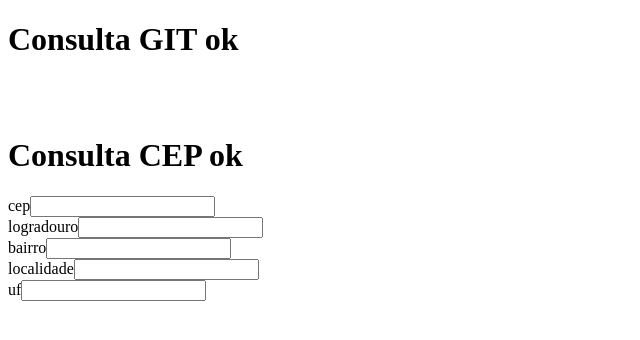
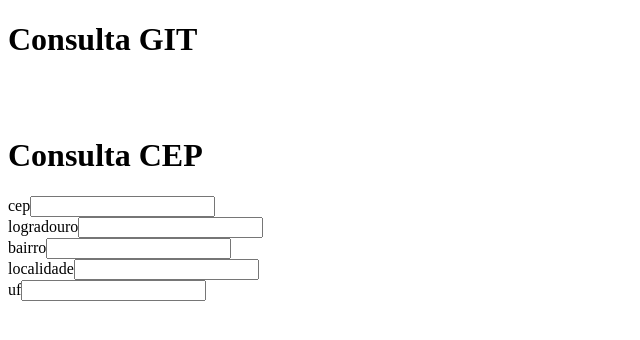
Before and after one commit to faridmarconi/git-cep, a plain HTML site: page index.html in a window 1280 px wide. Shown: the whole page, without its empty margins (0-640 px from the left). Drawn offline with Linux system fonts and the light colour scheme; no server answers.

Commit message:
atualização apenas um ok

```diff
--- a/index.html
+++ b/index.html
@@ -7,12 +7,12 @@
     <title>Document</title>
 </head>
 <body>
-    <h1>Consulta  GIT ok</h1>
+    <h1>Consulta  GIT</h1>
     <h2 id="conteudo"></h2>
     <p id="title"></p>
 
     <br/><br/>
-    <h1 class="">Consulta CEP ok</h1>
+    <h1 class="">Consulta CEP</h1>
     <div class="container">
         <div class="form-group"><label for="cep">cep</label><input type="text" class="form-control" maxlength="9" id="cep"><small></small></div>
         <div class="form-group"><label for="logradouro">logradouro</label><input type="text" class="form-control" id="logradouro"><small></small></div>
```
